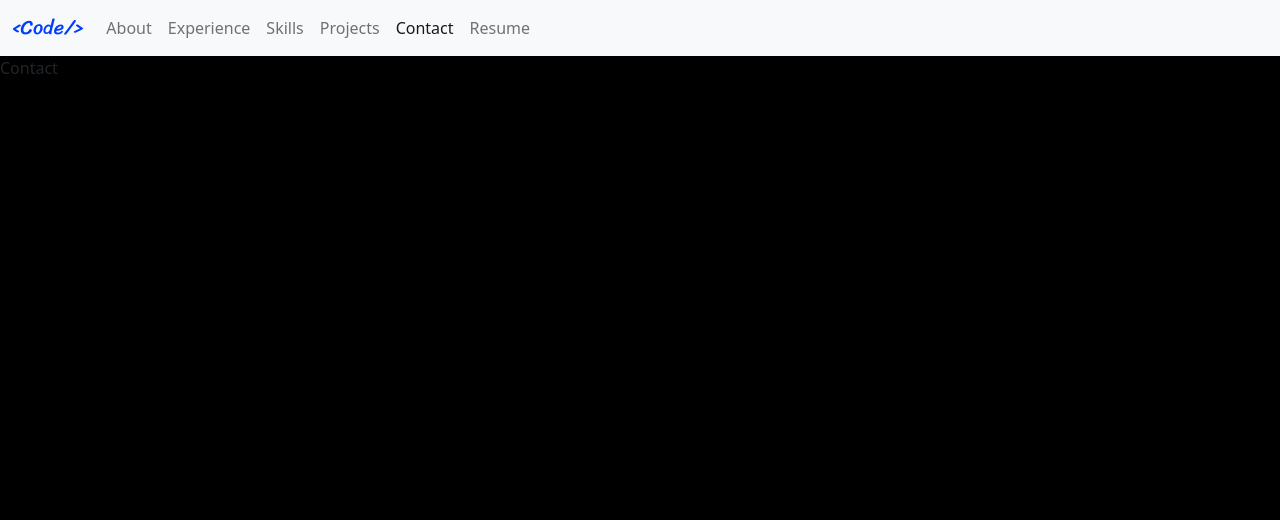
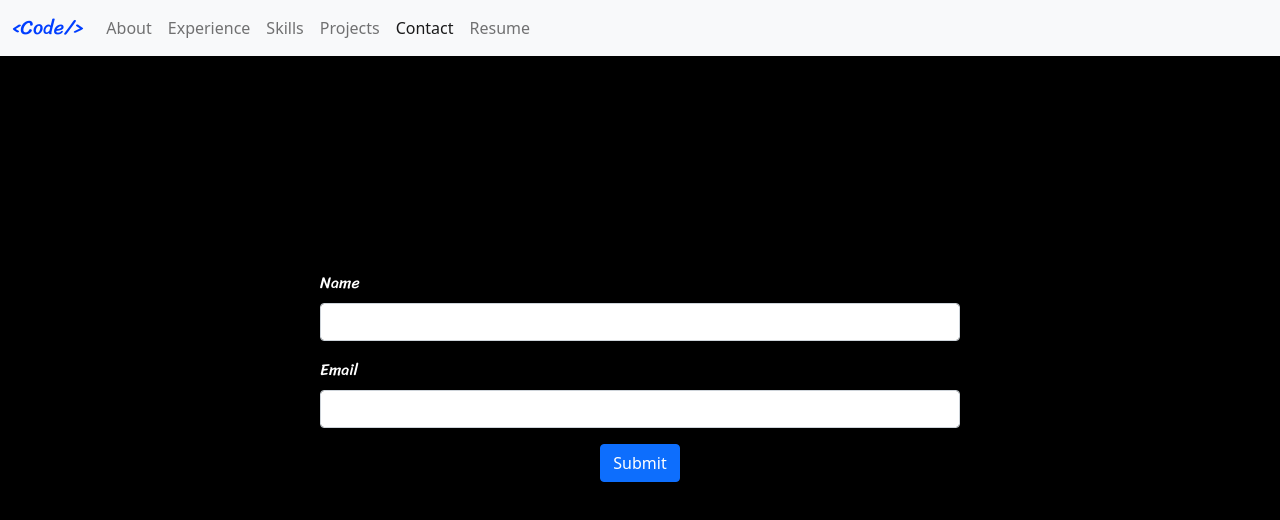
Before and after one commit to Alexisrk310/cv-profile, a React (Create React App) app: page /contact in a window 1280 px wide. Shown: the top 520 px of the page. Built offline with nearby package versions, Linux system fonts and the light colour scheme.

Commit message:
hecho contact y falta resume

```diff
--- a/src/index.js
+++ b/src/index.js
@@ -8,6 +8,7 @@ import './styles/aboutStyle.css';
 import './styles/experienceStyle.css';
 import './styles/skillsStyle.css';
 import './styles/projectsStyle.css';
+import './styles/contactStyle.css';
 
 const root = ReactDOM.createRoot(document.getElementById('root'));
 root.render(<App />);
--- a/src/page/Components/Contact.js
+++ b/src/page/Components/Contact.js
@@ -1,5 +1,88 @@
 import React from 'react';
+import { Formik, ErrorMessage } from 'formik';
 
 export const Contact = () => {
-	return <div>Contact</div>;
+	const handleSubmit = () => {
+		alert('Enviado');
+	};
+	const validateEmail =
+		/^(([^<>()\[\]\\.,;:\s@"]+(\.[^<>()\[\]\\.,;:\s@"]+)*)|(".+"))@((\[[0-9]{1,3}\.[0-9]{1,3}\.[0-9]{1,3}\.[0-9]{1,3}])|(([a-zA-Z\-0-9]+\.)+[a-zA-Z]{2,}))$/;
+	return (
+		<>
+			<Formik
+				initialValues={{ name: '', email: '' }}
+				onSubmit={handleSubmit}
+				validate={(valores) => {
+					let error = {};
+					if (!valores.name) {
+						error.name = 'Digita tu nombre';
+					}
+					if (!validateEmail.test(!valores.email)) {
+						error.email = 'Digita tu de forma correcta';
+					}
+					return error;
+				}}>
+				{({ errors, handleBlur, handleChange, handleSubmit, values }) => {
+					return (
+						<div className="content-form">
+							<form
+								onSubmit={handleSubmit}
+								className="d-flex flex-column justify-content-center align-items-center form-contact">
+								<div className="mb-3 w-50">
+									<label
+										for="exampleInputName"
+										className="form-label font-main white">
+										Name
+									</label>
+									<input
+										type="text"
+										className="form-control"
+										id="exampleInputName"
+										aria-describedby="emailHelp"
+										name="name"
+										onChange={handleChange}
+										value={values.name}
+										onBlur={handleBlur}
+									/>
+
+									<ErrorMessage
+										name="name"
+										component={() => (
+											<p className="text-danger">{errors.name}</p>
+										)}
+									/>
+								</div>
+								<div className="mb-3 w-50">
+									<label
+										for="exampleInputEmail"
+										className="form-label font-main white">
+										Email
+									</label>
+									<input
+										type="email"
+										className="form-control "
+										id="exampleInputEmail"
+										name="email"
+										onChange={handleChange}
+										value={values.email}
+										onBlur={handleBlur}
+									/>
+									<ErrorMessage
+										name="email"
+										component={() => (
+											<p className="text-danger">{errors.email}</p>
+										)}
+									/>
+								</div>
+
+								<button type="submit" className="btn btn-primary">
+									Submit
+								</button>
+							</form>
+						</div>
+					);
+				}}
+			</Formik>
+		</>
+	);
 };
--- a/src/page/Components/Resume.js
+++ b/src/page/Components/Resume.js
@@ -1,5 +1,5 @@
 import React from 'react';
 
 export const Resume = () => {
-	return <div>Resume</div>;
+	return <></>;
 };
--- /dev/null
+++ b/src/styles/contactStyle.css
@@ -0,0 +1,8 @@
+form{
+
+}
+
+.form-contact{
+    width: 100vw;
+    height: 80vh;
+}
```
